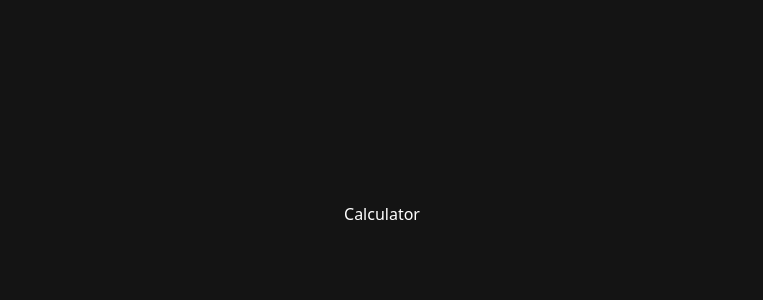
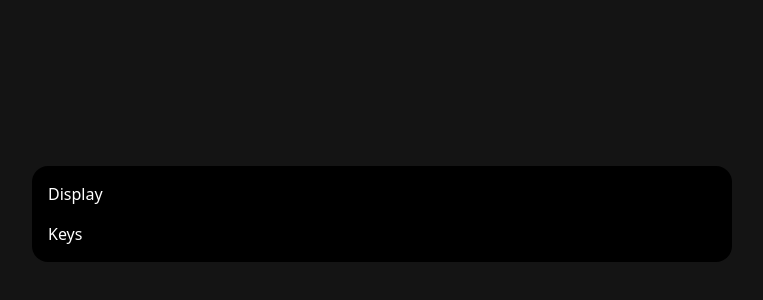
Before and after one commit to madiha-m/google_sci_calculator, a React (Vite) app: page / in a window 1280 px wide. Shown: the part 186-486 px from the top of the page, without its empty margins (258-1021 px from the left). Built offline with nearby package versions, Linux system fonts and the light colour scheme.

Commit message:
body structure of the calculator

```diff
--- a/src/App.jsx
+++ b/src/App.jsx
@@ -1,5 +1,5 @@
 import Calculator from "./components/Calculator";
-import { panelClass } from "./utils/styles";
+import { panelClass } from "./styles";
 
 function App() {
   return (
--- a/src/components/Calculator.jsx
+++ b/src/components/Calculator.jsx
@@ -1,7 +1,13 @@
 import React from "react";
+import { bodyClass } from "../styles";
 
 const Calculator = () => {
-  return <div>Calculator</div>;
+  return (
+    <div className={bodyClass}>
+      <div>Display</div>
+      <div>Keys</div>
+    </div>
+  );
 };
 
 export default Calculator;
--- a/src/components/Display.jsx
+++ b/src/components/Display.jsx
@@ -0,0 +1,9 @@
+import React from 'react'
+
+const Display = () => {
+  return (
+    <div>Display</div>
+  )
+}
+
+export default Display
--- a/src/styles.js
+++ b/src/styles.js
@@ -0,0 +1,5 @@
+export const panelClass =
+  "bg-[#141414] min-h-screen text-white flex items-center justify-center";
+
+export const bodyClass =
+  "min-w-[700px] bg-black flex flex-col gap-4 p-4 rounded-2xl";
--- a/src/utils/styles.js
+++ /dev/null
@@ -1,2 +0,0 @@
-export const panelClass =
-  "bg-[#141414] min-h-screen text-white flex items-center justify-center";
```
